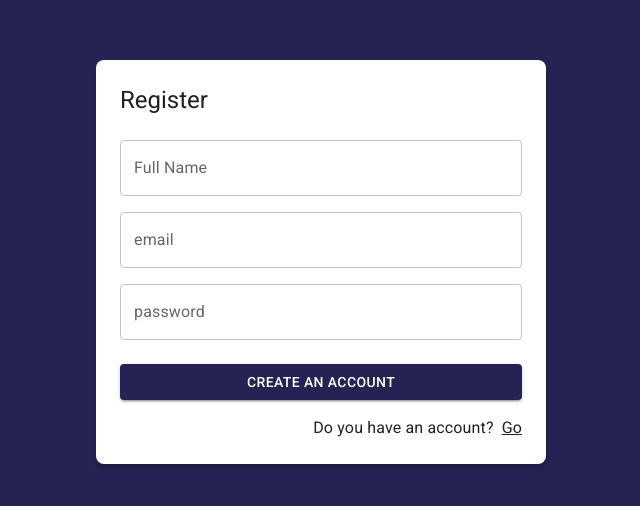
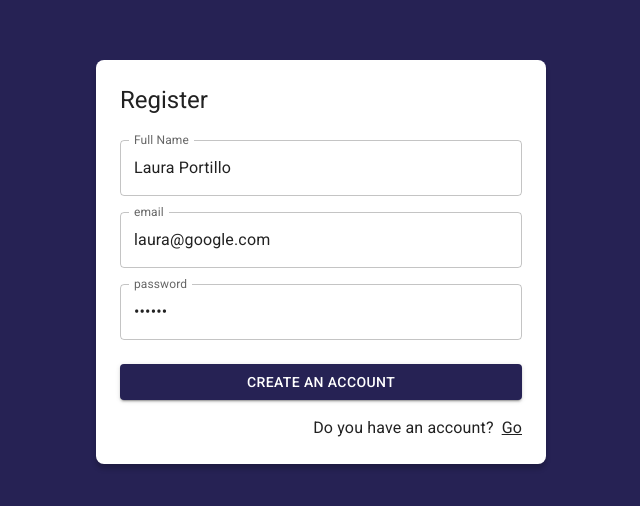
Before and after one commit to lauraportillo/journal-app, a React (Vite) app: page /auth/register in a window 1280 px wide. Shown: the part 138-644 px from the top of the page, without its empty margins (319-959 px from the left). Built offline with nearby package versions, Linux system fonts and the light colour scheme.

Commit message:
add RegisterPage form

```diff
--- a/src/auth/pages/RegisterPage.jsx
+++ b/src/auth/pages/RegisterPage.jsx
@@ -1,28 +1,65 @@
 import { Link as RouterLink } from 'react-router-dom';
-import { Google } from '@mui/icons-material';
 import { Button, Grid, Link, TextField, Typography } from '@mui/material';
 import { AuthLayout } from '../layout/AuthLayout';
+import { useForm } from '../../hooks/useForm';
+
+const formData = {
+  email: 'laura@google.com',
+  password: '123456',
+  displayName: 'Laura Portillo',
+};
 
 export const RegisterPage = () => {
+  const { displayName, email, password, onInputChange, formState } = useForm(formData);
+
+  const onSubmit = (ev) => {
+    ev.preventDefault();
+    console.log(formState);
+  };
+
   return (
     <AuthLayout title="Register">
-      <form>
+      <form onSubmit={onSubmit}>
         <Grid container>
           <Grid item xs={12} sx={{ mt: 2 }}>
-            <TextField label="Full Name" type="text" placeholder="Your Name" fullWidth />
+            <TextField
+              label="Full Name"
+              type="text"
+              placeholder="Your Name"
+              fullWidth
+              name="displayName"
+              value={displayName}
+              onChange={onInputChange}
+            />
           </Grid>
 
           <Grid item xs={12} sx={{ mt: 2 }}>
-            <TextField label="email" type="email" placeholder="email@google.com" fullWidth />
+            <TextField
+              label="email"
+              type="email"
+              placeholder="email@google.com"
+              fullWidth
+              name="email"
+              value={email}
+              onChange={onInputChange}
+            />
           </Grid>
 
           <Grid item xs={12} sx={{ mt: 2 }}>
-            <TextField label="password" type="password" placeholder="password" fullWidth />
+            <TextField
+              label="password"
+              type="password"
+              placeholder="password"
+              fullWidth
+              name="password"
+              value={password}
+              onChange={onInputChange}
+            />
           </Grid>
 
           <Grid container spacing={2} sx={{ mb: 2, mt: 1 }}>
             <Grid item xs={12}>
-              <Button variant="contained" fullWidth>
+              <Button type="submit" variant="contained" fullWidth>
                 Create an account
               </Button>
             </Grid>
```
